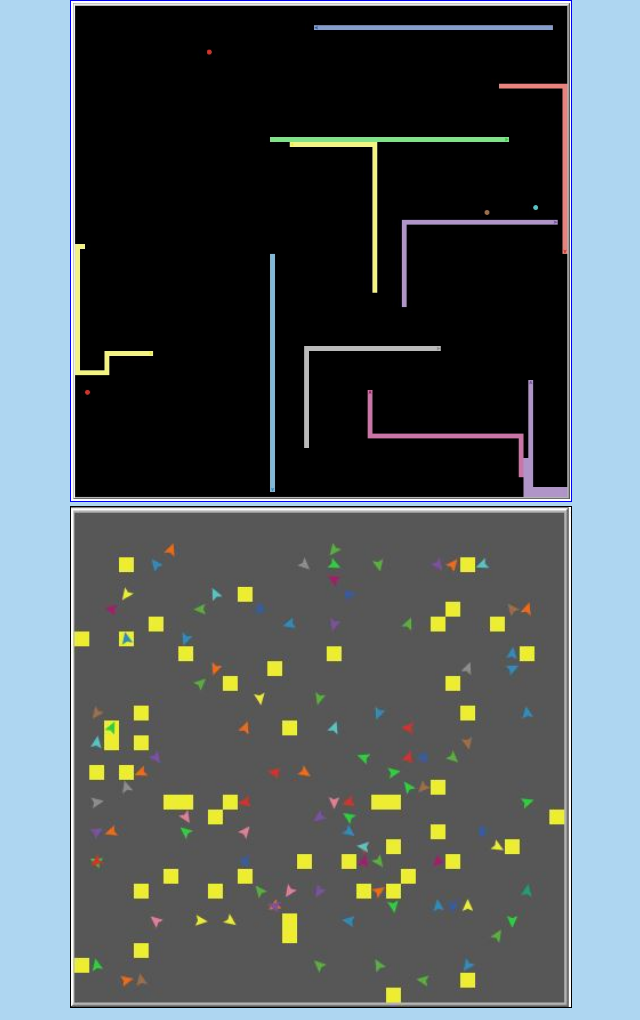
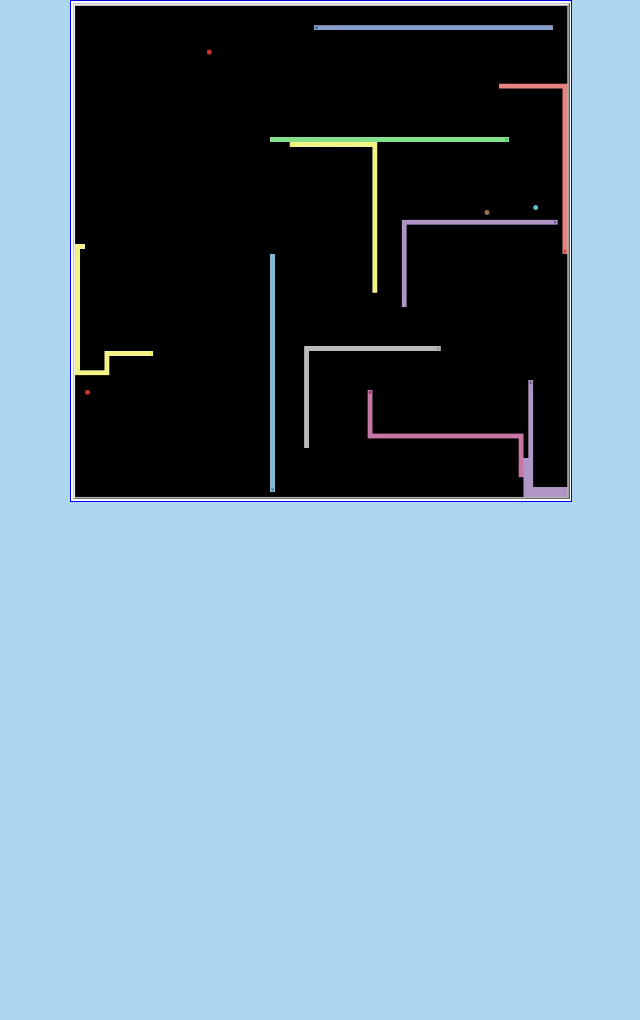
Before and after one commit to lukepc/lukepc.github.io, a plain HTML site: page index.html in a window 1280 px wide. Shown: the part 860-1880 px from the top of the page, without its empty margins (167-807 px from the left). After the commit the page ends 1374 px from the top, so only its background shows below. Drawn offline with Linux system fonts and the light colour scheme.

Commit message:
adsfadsfadfadsfasdfasfd

```diff
--- a/index.html
+++ b/index.html
@@ -11,7 +11,7 @@ p {color: black;}
 
 
 </style>
-<body style = "background-color:#aed6f1;">
+<body style = "background-color:#aed6f1; text-align;center;">
 
 <div style = "width: auto; ; text-align:center;">
 	<h1 style = "font-size:300%;">Luke's test page </h1>
@@ -28,7 +28,6 @@ p {color: black;}
 	<a href = "seekers.html">
 	<img border = '1' src = "seekers.JPG" alt = "Some snake guys looking for food." width = '500' height = '500'></img>
 	</a>
-    <img border = '1' src = "nesters.JPG" alt = "They just want to settle down." width = '500' height = '500'></img>
 
 </div>
 </body>
```
